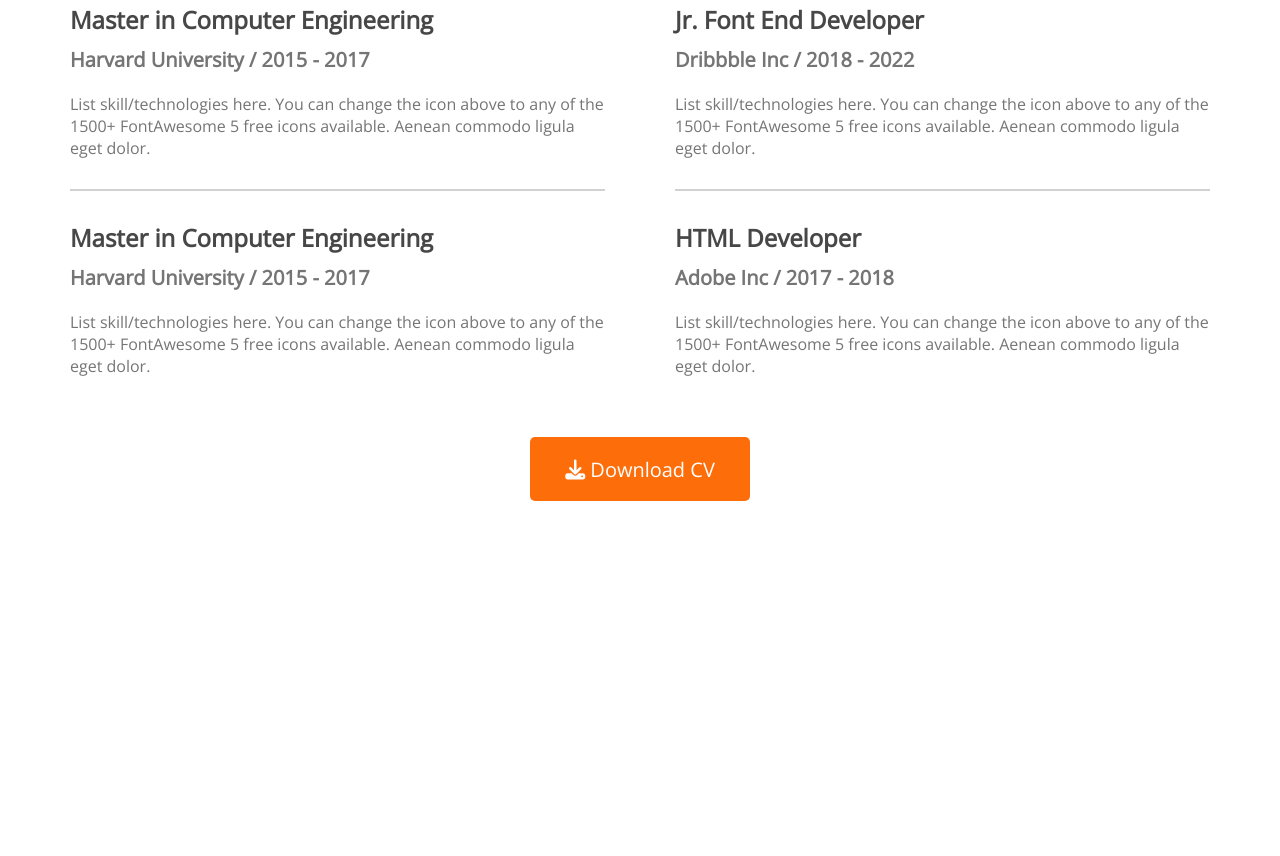
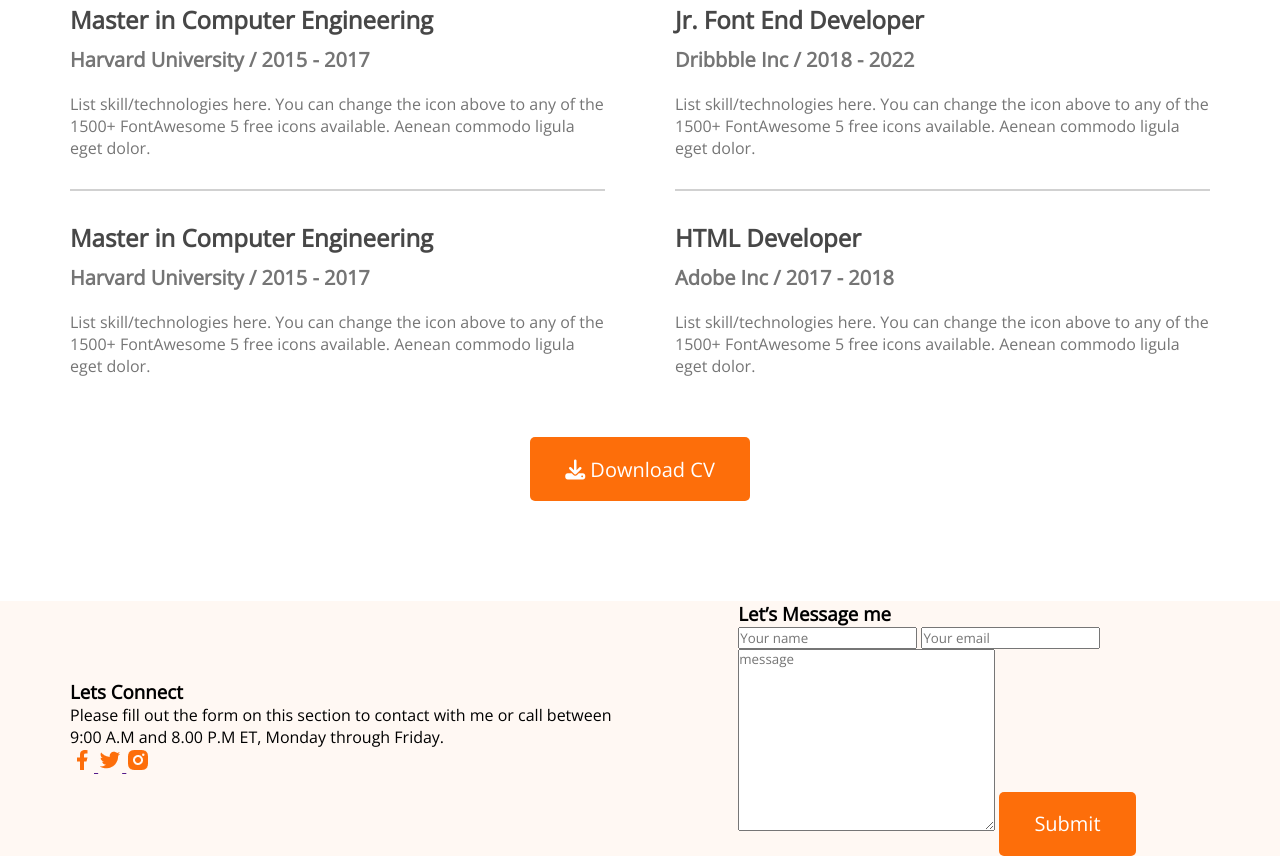
Before and after one commit to UmmayKashfa/portfolio-practice, a plain HTML site: page index.html in a window 1280 px wide. Shown: the part 2642-3498 px from the top of the page. Before the commit the page ends 3243 px from the top, so only its background shows below. Drawn offline with nearby package versions, Linux system fonts and the light colour scheme.

Commit message:
contact-style added

```diff
--- a/css/style.css
+++ b/css/style.css
@@ -170,3 +170,15 @@ main {
     margin-top: 30px;
     margin-bottom:100px;
 }
+/* footer style */
+.footer{
+    background-color: #FFF8F3;
+}
+.contact{
+    max-width: 1140px;
+    margin: 0 auto;
+    display: flex;
+    justify-content: space-between;
+    align-items: center;
+    gap: 100px;
+}
--- a/index.html
+++ b/index.html
@@ -124,10 +124,36 @@
             <button class="btn-primary"><i class="fa-solid fa-download"></i> Download CV</button>
            </div>
         </section>
-       <section class="contact">
-
-       </section>
     </main>
+    <!-- footer -->
+    <footer class="footer">
+        <div class="contact">
+            <div class="connect">
+                <h3>Lets Connect</h3>
+                <p>Please fill out the form on this section to contact with me or call between 9:00 A.M and 8.00 P.M ET, Monday through Friday.</p>
+                <div class="connect-image">
+                    <a href="">
+                        <img src="images/icons/facebook.png" alt="">
+                    </a>
+                    <a href="">
+                        <img src="images/icons/twitter.png" alt="">
+                    </a>
+                    <a href="">
+                        <img src="images/icons/insta.png" alt="">
+                    </a>
+                </div>
+            </div>
+            <div class="message">
+                <h3>Let’s Message me</h3>
+                <form action="">
+                    <input type="text" name="" id="" placeholder="Your name">
+                    <input type="email" name="" id="" placeholder="Your email">
+                    <textarea name="" id="" cols="30" rows="10" placeholder="message"></textarea>
+                    <input class="btn-primary" type="submit" value="Submit">
+                </form>
+            </div>
+        </div>
+    </footer>
 
 </body>
 </html>
```
